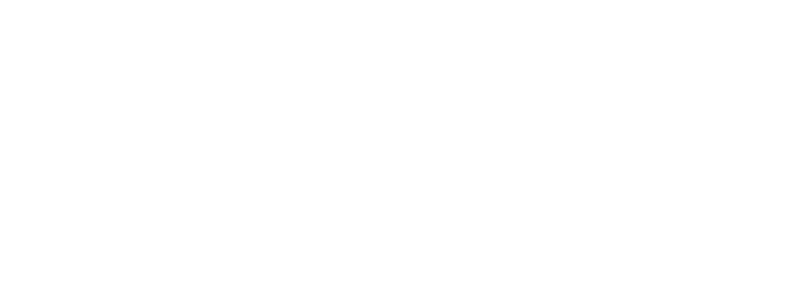
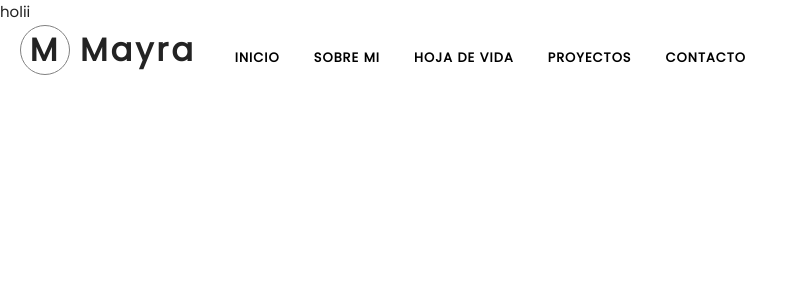
Before and after one commit to Mayra234/my-portfolio-react, a React app: page /home in a window 1280 px wide. Shown: the top 300 px of the page, without its empty margins (0-807 px from the left). Built offline with nearby package versions, Linux system fonts and the light colour scheme.

Commit message:
Correción de documentos de la página web

```diff
--- a/src/App.jsx
+++ b/src/App.jsx
@@ -1,22 +1,14 @@
 import React from 'react';
-import { BrowserRouter, Routes, Route } from 'react-router-dom';
+import { Routes, Route } from 'react-router-dom';
 import { MainLayout } from './layouts/MainLayout';
 import { Home } from './pages/Home';
 
 function App() {
   return (
-    <BrowserRouter>
-      <Routes>
-        <Route
-          path="/home"
-          component={
-            <MainLayout>
-              <Home />
-            </MainLayout>
-          }
-        ></Route>
-      </Routes>
-    </BrowserRouter>
+    <Routes>
+      <Route path="/home" element={<MainLayout children="holii" />} />
+      <Route path="/" element={<h1>Hola Mayra</h1>} />
+    </Routes>
   );
 }
 
--- a/src/index.css
+++ b/src/index.css
@@ -34,7 +34,6 @@
 }
 
 a {
-  color: #ffffff;
   text-decoration: none;
   text-transform: uppercase;
   list-style-type: none;
@@ -70,3 +69,7 @@
   height: 100%;
   object-fit: cover;
 }
+
+.nav > a {
+  color: black;
+}
--- a/src/index.jsx
+++ b/src/index.jsx
@@ -1,7 +1,12 @@
 import React from 'react';
 import ReactDOM from 'react-dom/client';
+import { BrowserRouter } from 'react-router-dom';
 import './index.css';
 import App from './App';
 
 const root = ReactDOM.createRoot(document.getElementById('root'));
-root.render(<App />);
+root.render(
+  <BrowserRouter>
+    <App />
+  </BrowserRouter>
+);
```
